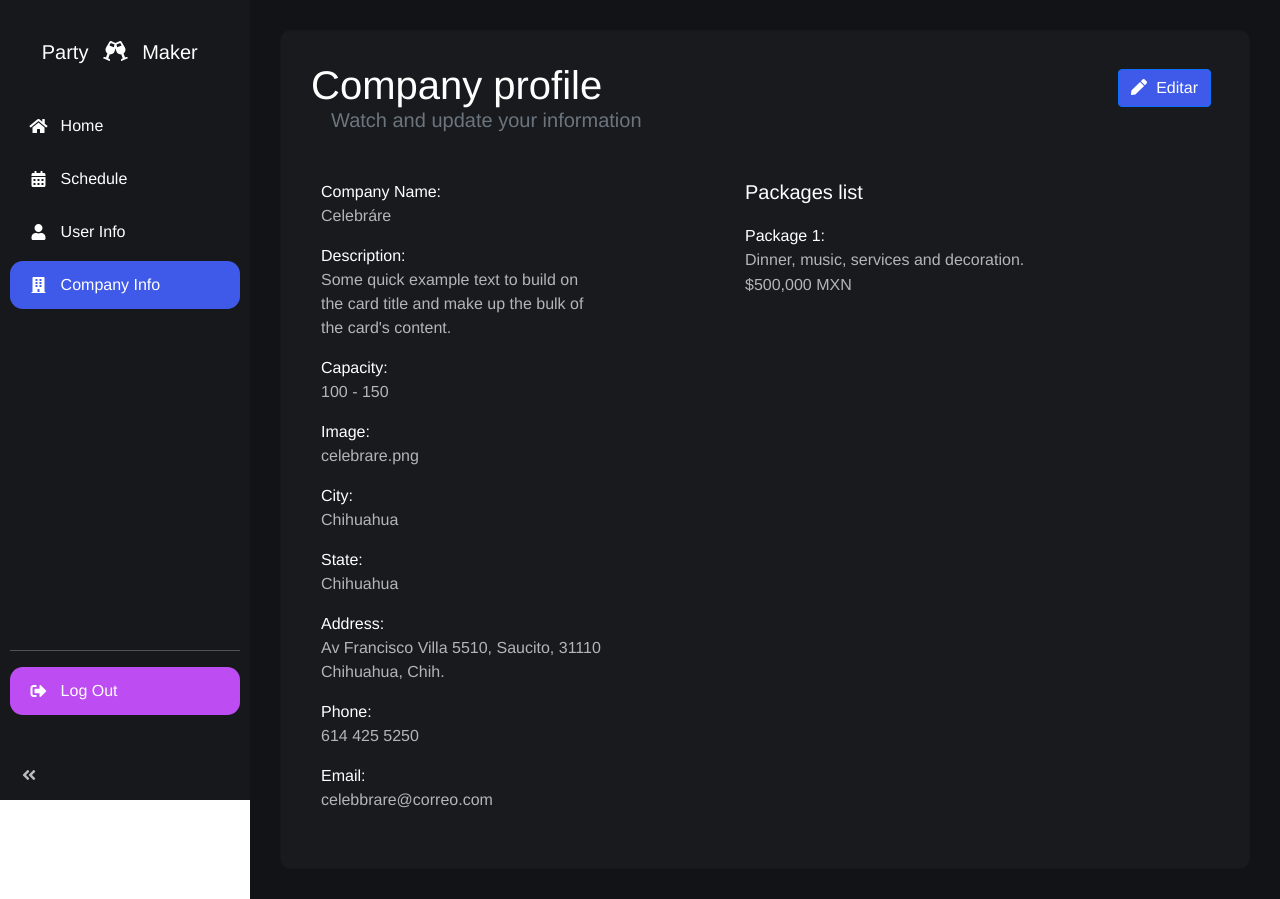
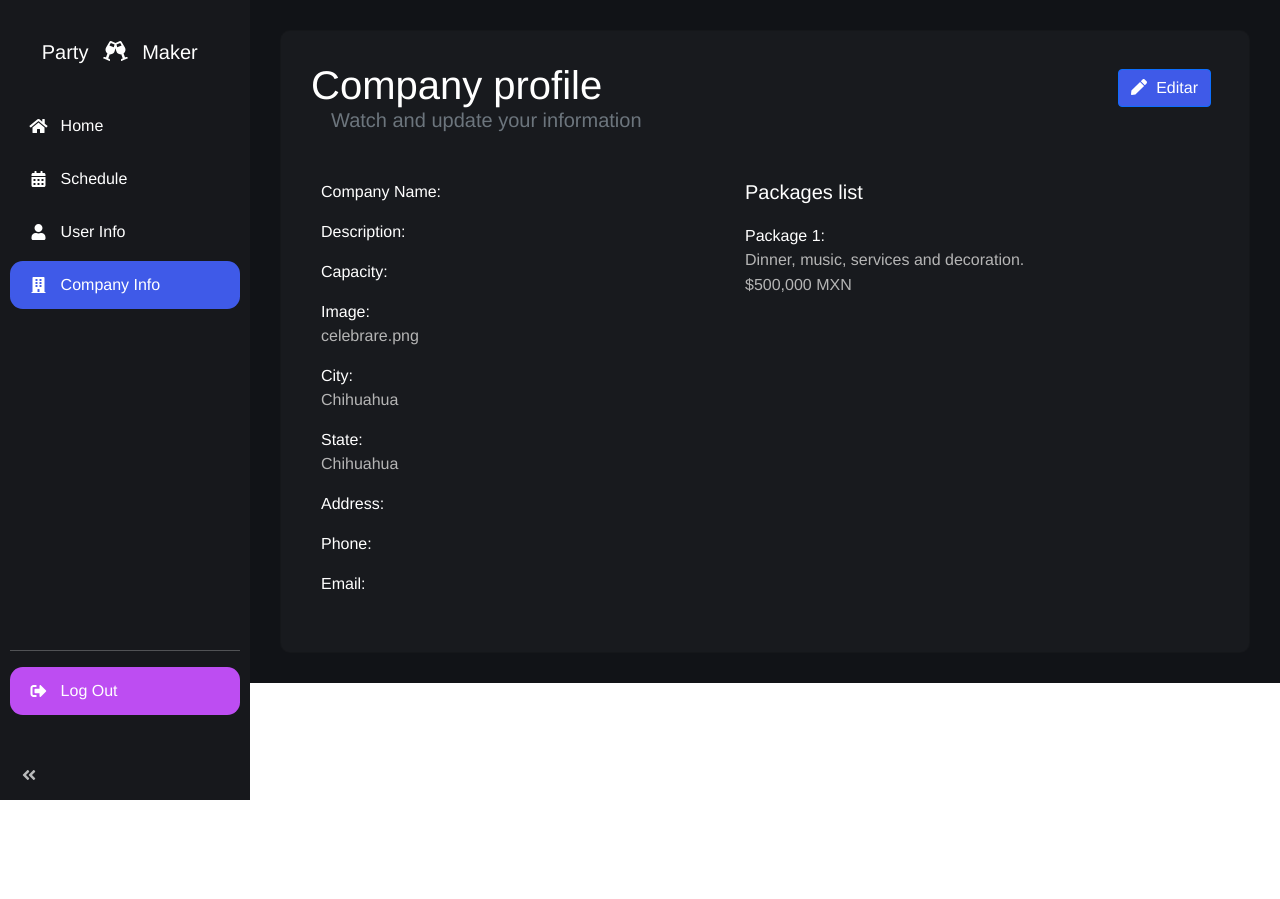
Before and after one commit to claudialegrec/semestral-gen, a Vue app: page /CompanyInfo in a window 1280 px wide. After the commit the page ends 800 px from the top, so only its background shows below. Built offline with nearby package versions, Linux system fonts and the light colour scheme.

Commit message:
CompanyInfo listo

```diff
--- a/src/views/CompanyInfo.vue
+++ b/src/views/CompanyInfo.vue
@@ -32,15 +32,15 @@
               <div class="col-4">
                 <!-- Nombre -->
                 <p style="margin-bottom:0px">Company Name:</p>
-                <p style="color:#B5B5B5">Celebráre</p>
+                <p style="color:#B5B5B5">{{ response.name }}</p>
 
                 <!-- Descripción -->
                 <p style="margin-bottom:0px">Description:</p>
-                <p style="color:#B5B5B5">Some quick example text to build on the card title and make up the bulk of the card's content.</p>
+                <p style="color:#B5B5B5">{{ response.description }}</p>
 
                 <!-- Aforo -->
                 <p style="margin-bottom:0px">Capacity:</p>
-                <p style="color:#B5B5B5">100 - 150</p>
+                <p style="color:#B5B5B5">{{ response.capacity }}</p>
 
                 <!-- Imagen -->
                 <p style="margin-bottom:0px">Image:</p>
@@ -56,15 +56,15 @@
 
                 <!-- Direccion -->
                 <p style="margin-bottom:0px">Address:</p>
-                <p style="color:#B5B5B5">Av Francisco Villa 5510, Saucito, 31110 Chihuahua, Chih.</p>
+                <p style="color:#B5B5B5">{{ response.address }}</p>
 
                 <!-- Teléfono -->
                 <p style="margin-bottom:0px">Phone:</p>
-                <p style="color:#B5B5B5">614 425 5250</p>
+                <p style="color:#B5B5B5">{{ response.phone }}</p>
 
                 <!-- Correo -->
                 <p style="margin-bottom:0px">Email:</p>
-                <p style="color:#B5B5B5">celebbrare@correo.com</p>
+                <p style="color:#B5B5B5">{{ response.email }}</p>
               </div>
 
               <div class="col" style="margin-left:120px">
@@ -91,55 +91,55 @@
                 <!-- Nombre de la compañía -->
                 <div style="margin-bottom:10px">
                   <p style="margin-bottom:5px">Company Name:</p>
-                  <input v-model="companyName" type="text" class="form-control-sm" placeholder="Celebráre">
+                  <input v-model="companyName" type="text" class="form-control-sm">
                 </div>
 
                 <!-- Descripción -->
                 <div style="margin-bottom:10px">
                   <p style="margin-bottom:5px">Description:</p>
-                  <input v-model="desciption" type="text" class="form-control-sm" placeholder="Some quick example text to build on the card title and make up the bulk of the card's content.">
+                  <input v-model="desciption" type="text" class="form-control-sm">
                 </div>
 
                 <!-- Aforo -->
                 <div style="margin-bottom:10px">
                   <p style="margin-bottom:5px">Capacity:</p>
-                  <input v-model="capacity" type="text" class="form-control-sm" placeholder="100-150">
+                  <input v-model="capacity" type="text" class="form-control-sm">
                 </div>
 
                 <!-- Imágen -->
                 <div style="margin-bottom:10px">
                   <p style="margin-bottom:5px">Image:</p>
-                  <input v-model="image" type="text" class="form-control-sm" placeholder="celebrare.png">
+                  <input v-model="image" type="text" class="form-control-sm">
                 </div>
 
                 <!-- Ciudad -->
                 <div style="margin-bottom:10px">
                   <p style="margin-bottom:5px">City:</p>
-                  <input v-model="city" type="text" class="form-control-sm" placeholder="Chihuahua">
+                  <input v-model="city" type="text" class="form-control-sm">
                 </div>
 
                 <!-- Estado -->
                 <div style="margin-bottom:10px">
                   <p style="margin-bottom:5px">State:</p>
-                  <input v-model="state" type="text" class="form-control-sm" placeholder="Chihuahua">
+                  <input v-model="state" type="text" class="form-control-sm">
                 </div>
 
                 <!-- Dirección -->
                 <div style="margin-bottom:10px">
                   <p style="margin-bottom:5px">Address:</p>
-                  <input v-model="address" type="text" class="form-control-sm" placeholder="Av Francisco Villa 5510, Saucito, 31110">
+                  <input v-model="address" type="text" class="form-control-sm">
                 </div>
 
                 <!-- Teléfono -->
                 <div style="margin-bottom:10px">
                   <p style="margin-bottom:5px">Phone:</p>
-                  <input v-model="phone" type="text" class="form-control-sm" placeholder="614 425 5250">
+                  <input v-model="phone" type="text" class="form-control-sm">
                 </div>
 
                 <!-- Teléfono -->
                 <div style="margin-bottom:10px">
                   <p style="margin-bottom:5px">Email:</p>
-                  <input v-model="email" type="text" class="form-control-sm" placeholder="celebrare@correo.com">
+                  <input v-model="email" type="text" class="form-control-sm">
                 </div>
               </div>
 
@@ -192,6 +192,8 @@ export default {
       packageDescription: "",
       packagePrice: "",
 
+      response: ""
+
     }
   },
   methods: {
@@ -224,6 +226,9 @@ export default {
   },
   mounted() {
     console.log('%c⧭', 'color: #00e600', this['Company/getCompanyInfo'])
+
+    this.response = this['Company/getCompanyInfo']
+    console.log('%c⧭', 'color: #aa00ff', this.response)
   }
 }
 </script>
```
